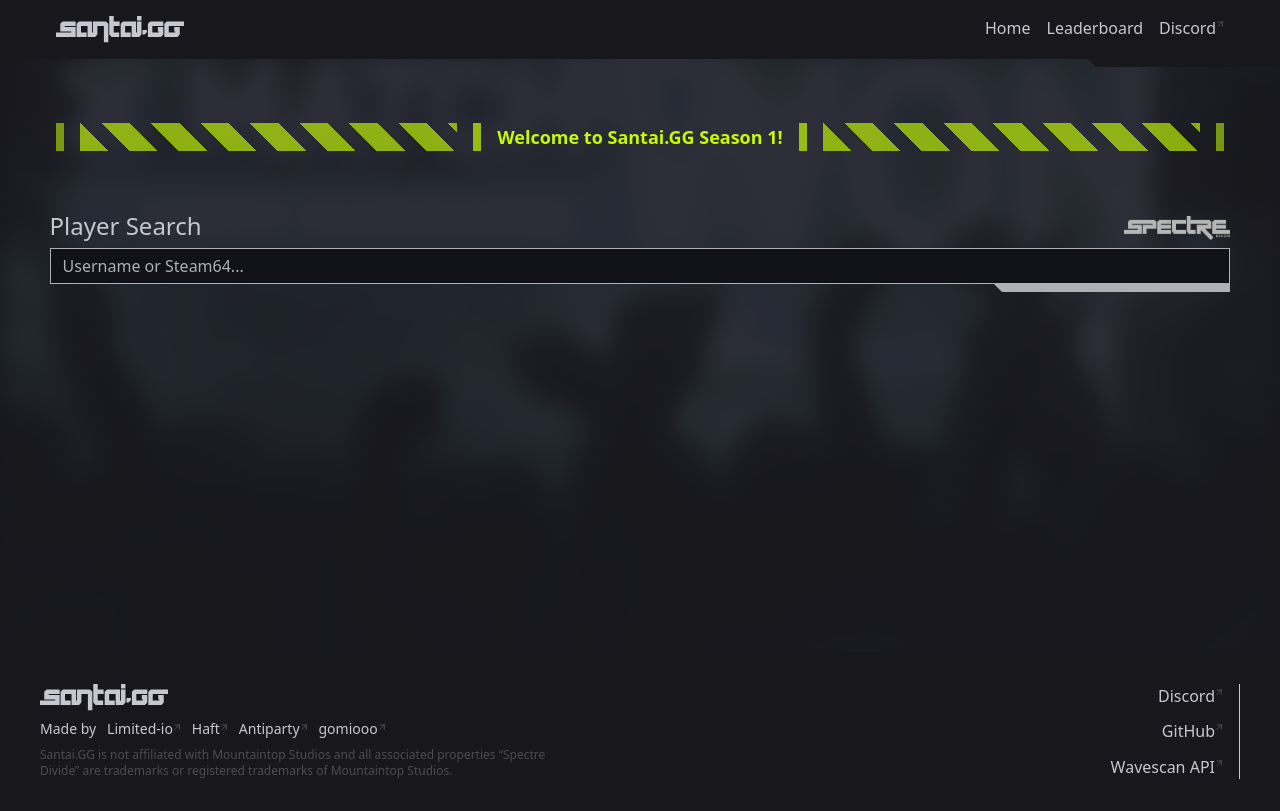
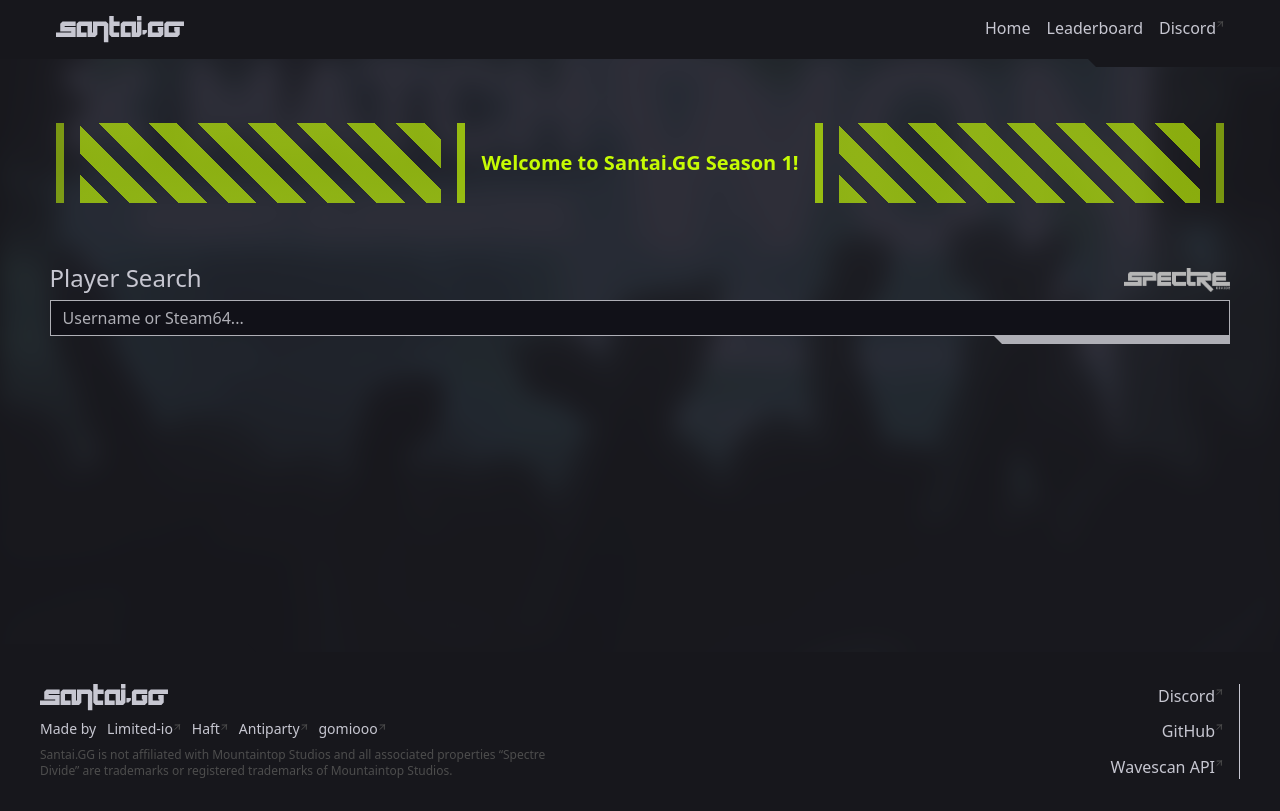
Before and after one commit to santaigg/adrenalink, a Next.js app: page / in a window 1280 px wide. Built offline with nearby package versions, Linux system fonts and the light colour scheme; a web font is replaced by a local one.

Commit message:
notice banner thicc

```diff
--- a/src/app/components/information/NoticeBanner.tsx
+++ b/src/app/components/information/NoticeBanner.tsx
@@ -3,11 +3,13 @@
 export default function NoticeBanner({ className, notice }: { className?: string; notice: string }) {
   return (
     <div>
-      <div className="flex flex-row">
+      <div className="flex flex-row min-h-20">
         <div className="mr-4 min-w-2 bg-accent opacity-55"></div>
         <div className={cn("w-full opacity-65 bg-[repeating-linear-gradient(45deg,#c6fb04_0px,#c6fb04_20px,transparent_20px,transparent_35px)]", className)}></div>
         <div className="ml-4 min-w-2 bg-accent opacity-70"></div>
-        <p className="w-max min-w-max mx-4 text-accent text-lg font-semibold">{notice}</p>
+        <div className="flex">
+          <p className="w-max min-w-max my-auto mx-4 text-accent text-xl font-semibold">{notice}</p>
+        </div>
         <div className="mr-4 min-w-2 bg-accent opacity-70"></div>
         <div className={cn("w-full opacity-65 bg-[repeating-linear-gradient(45deg,#c6fb04_0px,#c6fb04_20px,transparent_20px,transparent_35px)]", className)}></div>
         <div className="ml-4 min-w-2 bg-accent opacity-55"></div>
```
